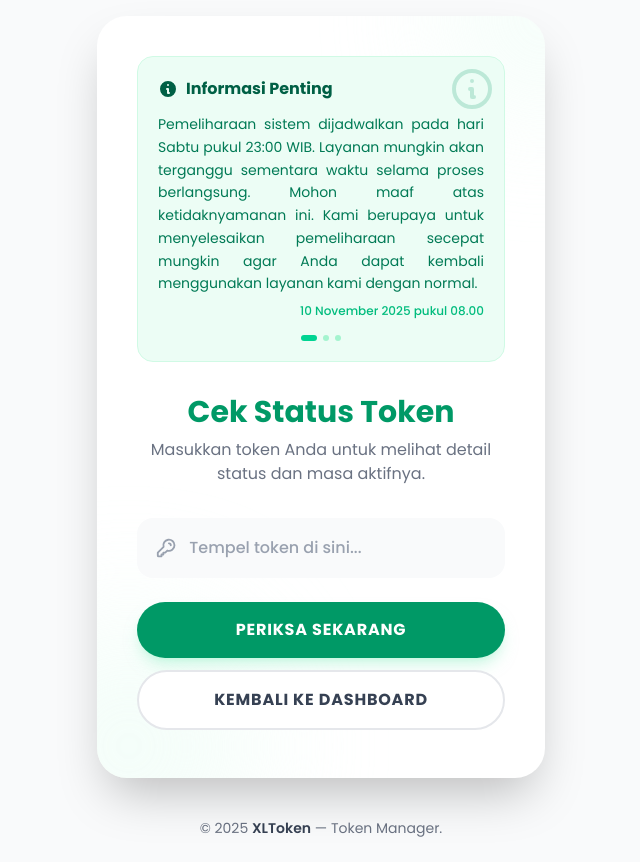
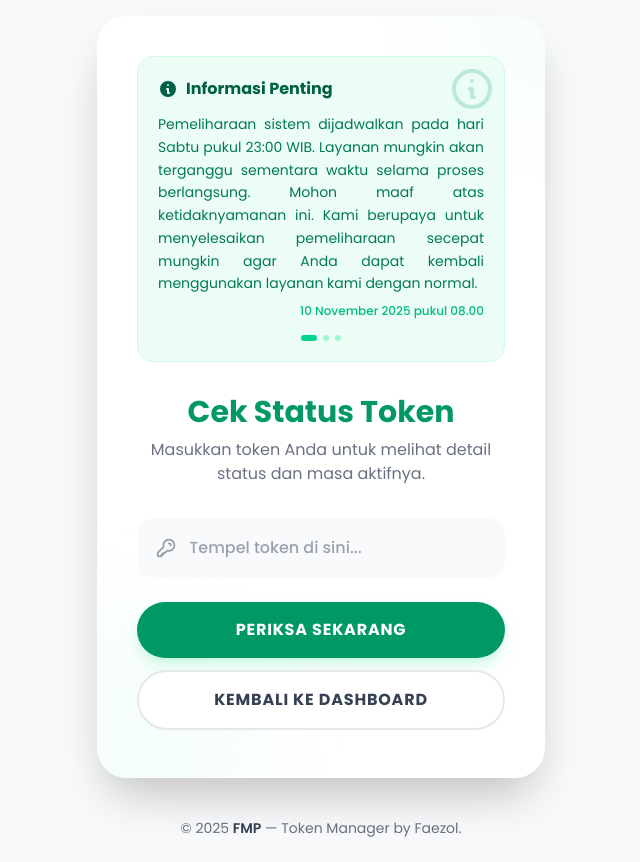
Before and after one commit to faizul14/token-management, a Next.js app: page / in a window 1280 px wide. Shown: the whole page, without its empty margins (319-959 px from the left). Built offline with nearby package versions, Linux system fonts and the light colour scheme; no server answers.

Commit message:
fix: footer on checktokenv2

```diff
--- a/src/app/page.jsx
+++ b/src/app/page.jsx
@@ -276,7 +276,7 @@ export default function CheckTokenPageV2() {
       </div>
 
       <footer className="w-full py-6 text-center text-sm text-gray-500">
-        <p>&copy; {new Date().getFullYear()} <span className="font-semibold text-gray-700">XLToken</span> — Token Manager.</p>
+        &copy; {new Date().getFullYear()} <span className="font-semibold text-gray-700">FMP</span> — Token Manager by Faezol.
       </footer>
     </div>
   )
```
